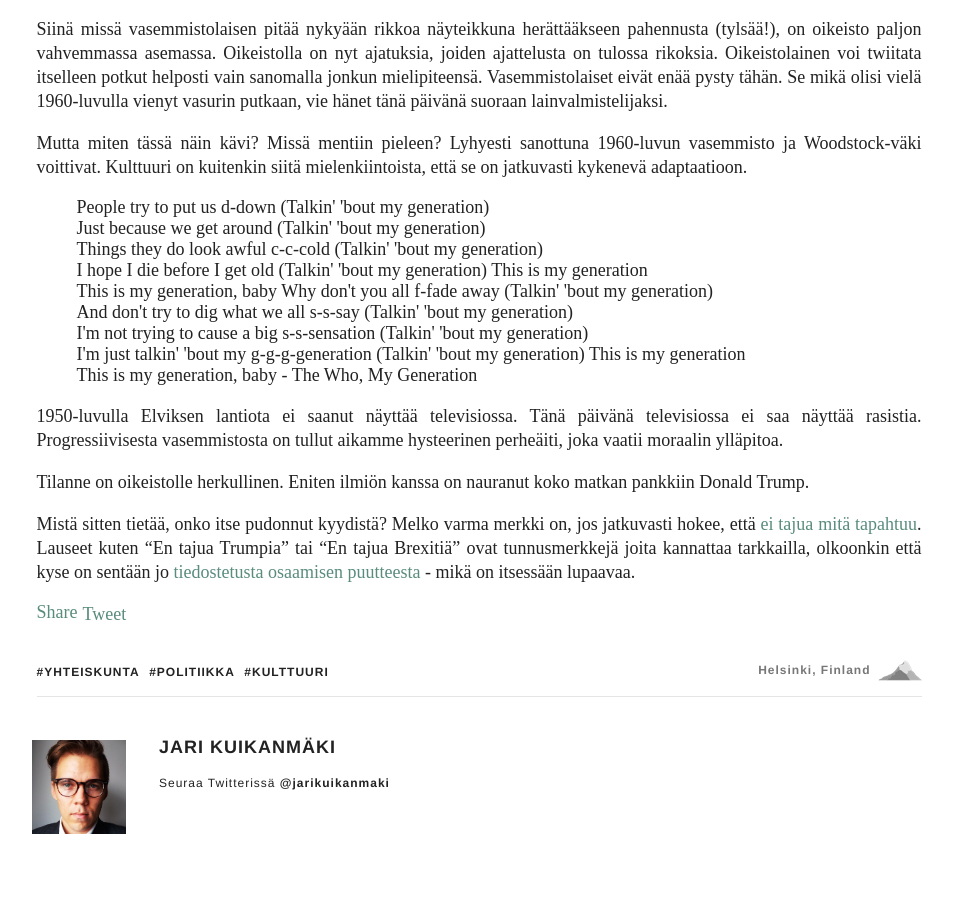
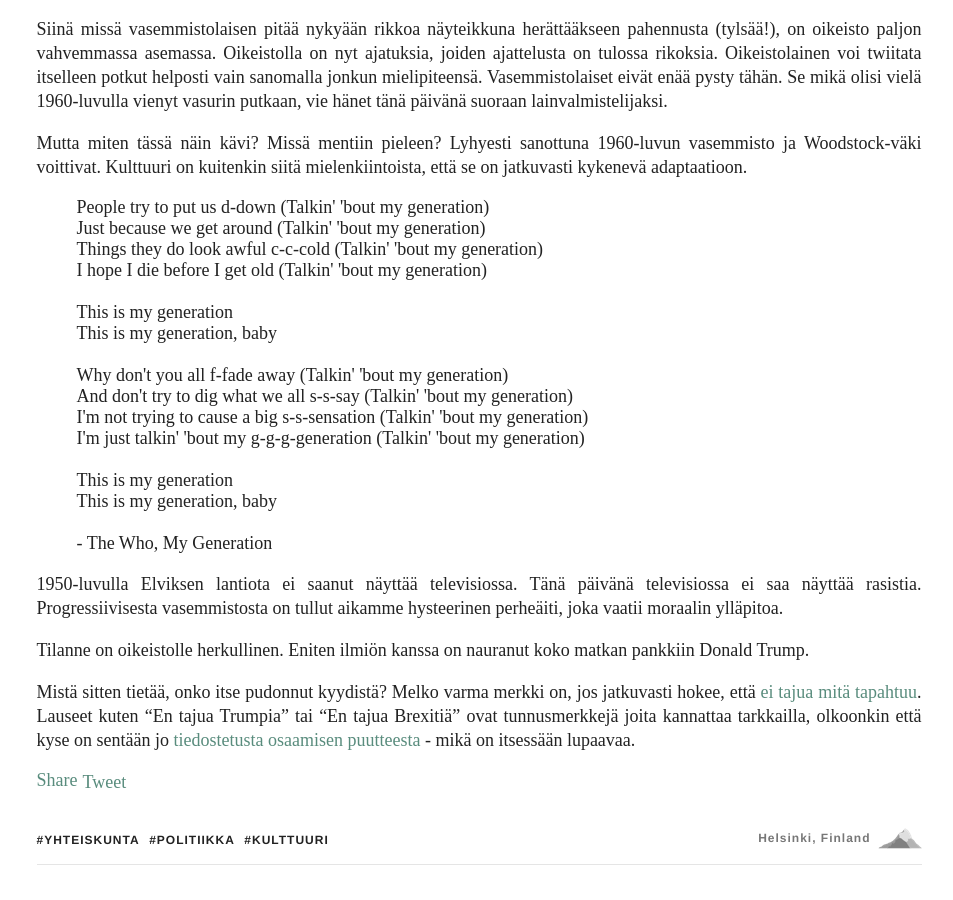
Before and after one commit to kuikanmaki/kuikanmaki.github.io, a Jekyll site: the page built from _posts/2016-10-27-kaikki-coolit-lapset-ovat-nyt-oikeistossa.md, in a window 1280 px wide and 900 px high, scrolled down 1193 px. Shown: the whole window, without its empty margins (161-1114 px from the left). Built offline with Jekyll 4.4.1, drawn with Linux system fonts in a browser that asks for light colours; comment, search, counter and statistics services are not loaded.

```diff
--- a/_posts/2016-10-27-kaikki-coolit-lapset-ovat-nyt-oikeistossa.md
+++ b/_posts/2016-10-27-kaikki-coolit-lapset-ovat-nyt-oikeistossa.md
@@ -37,18 +37,18 @@ Mutta miten tässä näin kävi? Missä mentiin pieleen? Lyhyesti sanottuna 1960
 <blockquote>People try to put us d-down (Talkin' 'bout my generation)<br>
 Just because we get around (Talkin' 'bout my generation)<br>
 Things they do look awful c-c-cold (Talkin' 'bout my generation)<br>
-I hope I die before I get old (Talkin' 'bout my generation)
+I hope I die before I get old (Talkin' 'bout my generation)<br><br>
 
 This is my generation<br>
-This is my generation, baby
+This is my generation, baby<br><br>
 
 Why don't you all f-fade away (Talkin' 'bout my generation)<br>
 And don't try to dig what we all s-s-say (Talkin' 'bout my generation)<br>
 I'm not trying to cause a big s-s-sensation (Talkin' 'bout my generation)<br>
-I'm just talkin' 'bout my g-g-g-generation (Talkin' 'bout my generation)
+I'm just talkin' 'bout my g-g-g-generation (Talkin' 'bout my generation)<br><br>
 
 This is my generation<br>
-This is my generation, baby
+This is my generation, baby<br><br>
 
 - The Who, My Generation</blockquote>
 
```
